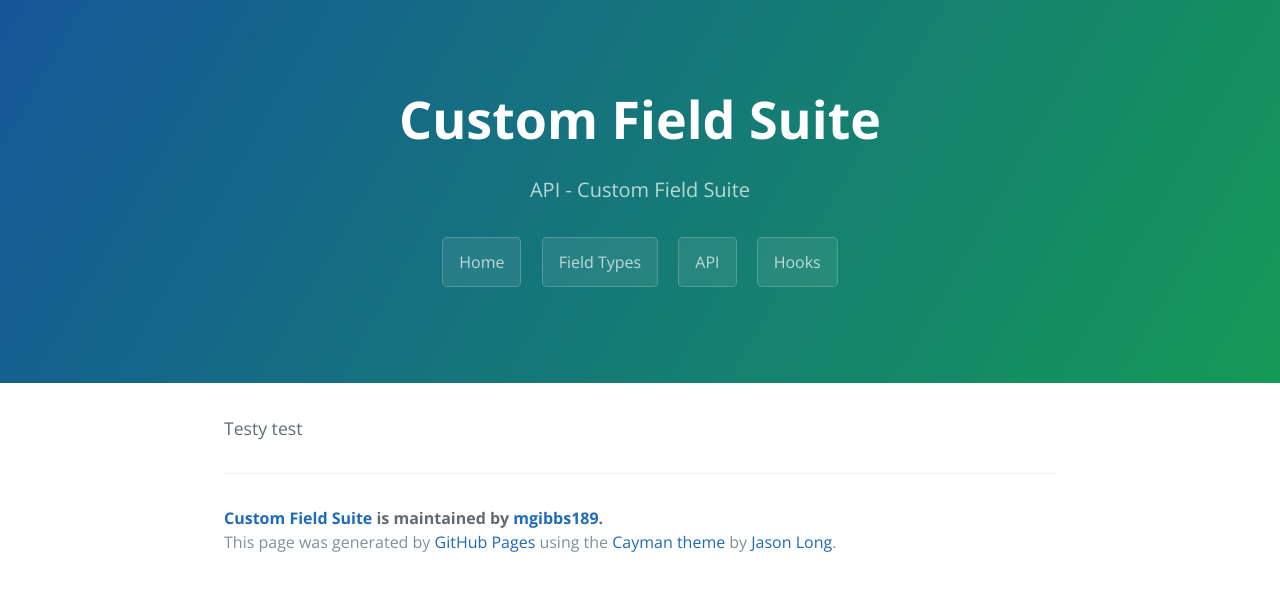
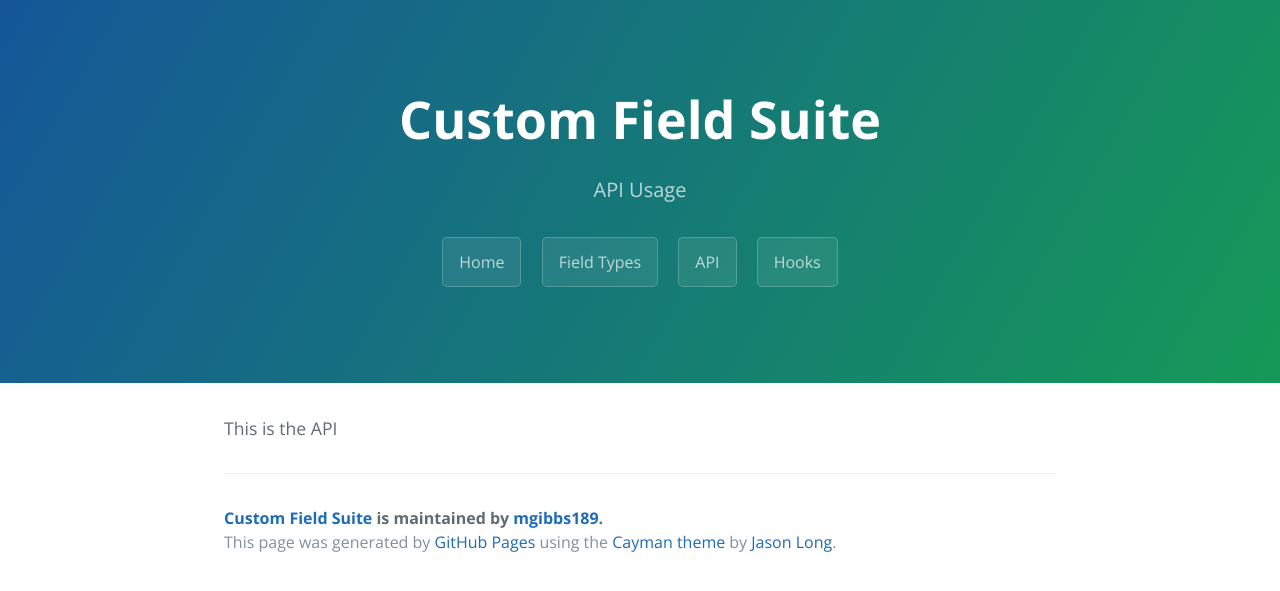
Before and after one commit to mgibbs189/custom-field-suite, a Jekyll site: the page built from api.html, in a window 1280 px wide. Shown: the top 591 px of the page. Built offline with Jekyll 4.4.1, drawn with Linux system fonts in a browser that asks for light colours.

Commit message:
Update api.html

```diff
--- a/api.html
+++ b/api.html
@@ -1,6 +1,6 @@
 ---
 layout: default
-title: API - Custom Field Suite
+title: API Usage
 ---
 
-Testy test
+This is the API
```
